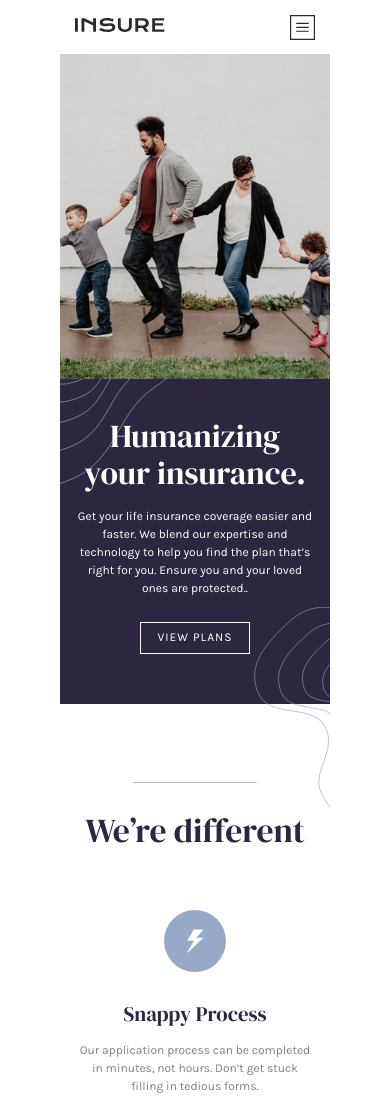
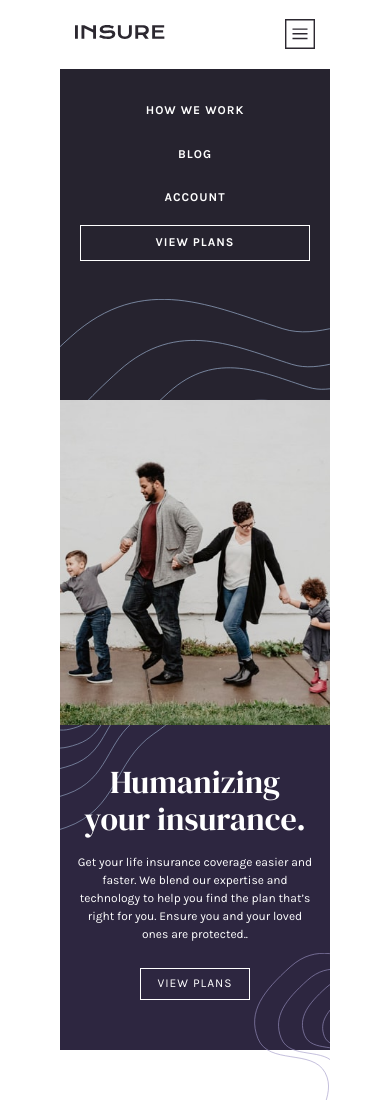
Before and after one commit to Hrodberht/Insure-landing-page, a plain HTML site: page index.html in a window 390 px wide. Shown: the top 1100 px of the page. Drawn offline with Linux system fonts and the light colour scheme.

Commit message:
Added mobile nav

```diff
--- a/index.html
+++ b/index.html
@@ -12,7 +12,7 @@
 </head>
 <body>
 <div class="container">
-<header class="header">
+<header class="header header--show-nav">
   <a class="logo__link" href="index.html">
     <img class="logo" src="images/logo.svg" alt="Site logo">
   </a>
@@ -31,7 +31,7 @@
         <li class="nav__list__item">Account</li>
       </a>
       <a class="nav__list__link" href="#">
-        <li class="nav__list__item">View plans</li>
+        <li class="nav__list__item nav__list__item--bordered">View plans</li>
       </a>
     </ul>
   </nav>
--- a/styles/styles.css
+++ b/styles/styles.css
@@ -34,7 +34,7 @@ h1, h2, h3, h4 {
         "main"
         "footer";
 
-    grid-template-rows: 54px 1fr auto;
+    grid-template-rows: auto 1fr auto;
     grid-gap: 0;
 
     height: calc(100% - 20px);
@@ -45,22 +45,57 @@ h1, h2, h3, h4 {
 .header {
     display: flex;
     flex-direction: row;
+    flex-wrap: wrap;
     justify-content: space-between;
     align-items: center;
-    padding: 0 15px;
+}
+
+.header--show-nav {
+    height: 400px;
 }
 
 .logo {
     width: 90px;
+    margin: 25px 0 25px 15px;
 }
 
 .dropdown {
-    width: 25px;
-    height: 25x;
+    width: 30px;
+    height: 30px;
+    margin-right: 15px;
 }
 
 .nav {
-    display: none;
+    display: block;
+    background-color: hsl(255, 15%, 16%);
+    margin-bottom: 15px;
+}
+
+.nav__list {
+    height: 350px;
+    width: 270px;
+    margin-top: 25px;
+    padding-left: 0;
+    list-style-type: none;
+    text-transform: uppercase;
+    letter-spacing: 1px;
+    font-size: 0.75em;
+    font-weight: 700;
+}
+
+.nav__list__link {
+    color: white;
+    text-decoration: none;
+}
+
+.nav__list__item {
+    padding: 10px 40px;
+    margin: 10px 20px;
+    text-align: center;
+}
+
+.nav__list__item--bordered {
+    border: 1px solid white;
 }
 
 /* Main */
@@ -266,6 +301,13 @@ main {
     margin-top: -5px;
 }
 
+.nav {
+    background-image: url('../images/bg-pattern-mobile-nav.svg');
+    background-repeat: no-repeat;
+    background-position: bottom;
+    background-size: 100%;
+}
+
 .values__more-info {
     background-image: url('../images/bg-pattern-how-we-work-mobile.svg');
     background-position: top right;
@@ -306,7 +348,9 @@ main {
     /* Header */
 
     .header {
+        height: 54px;
         padding: 0 140px;
+        margin-bottom: 5px;
     }
 
     .dropdown {
@@ -315,23 +359,22 @@ main {
 
     .nav {
         display: block;
+        background-color: initial;
+        background-image: none;
     }
 
     .nav__list {
+        height: 0;
         width: 400px;
         display: flex;
         justify-content: space-between;
         align-items: center;
-        list-style-type: none;
-        text-transform: uppercase;
-        letter-spacing: 1px;
-        font-size: 0.75em;
-        font-weight: 700;
     }
 
     .nav__list__link {
         text-decoration: none;
         color: hsl(273, 4%, 51%);
+        padding: 0;
     }
 
     .nav__list__link:hover {
@@ -347,6 +390,15 @@ main {
     .nav__list__link:last-child:hover {
         background-color: hsl(270, 9%, 17%);
         color: white;
+    }
+
+    .nav__list__item {
+        padding: 0;
+        margin: 0;
+    }
+
+    .nav__list__item--bordered {
+        border: none;
     }
 
     /* Main */
```
